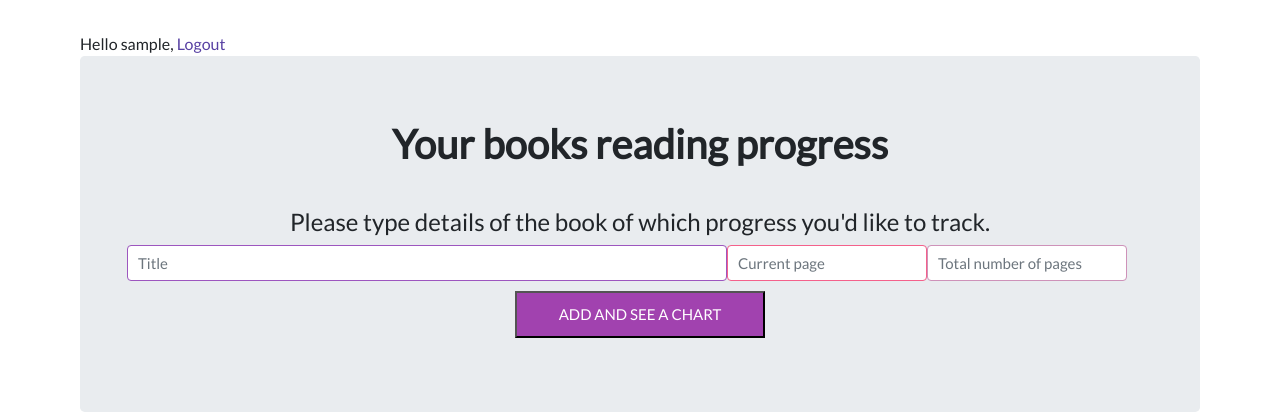
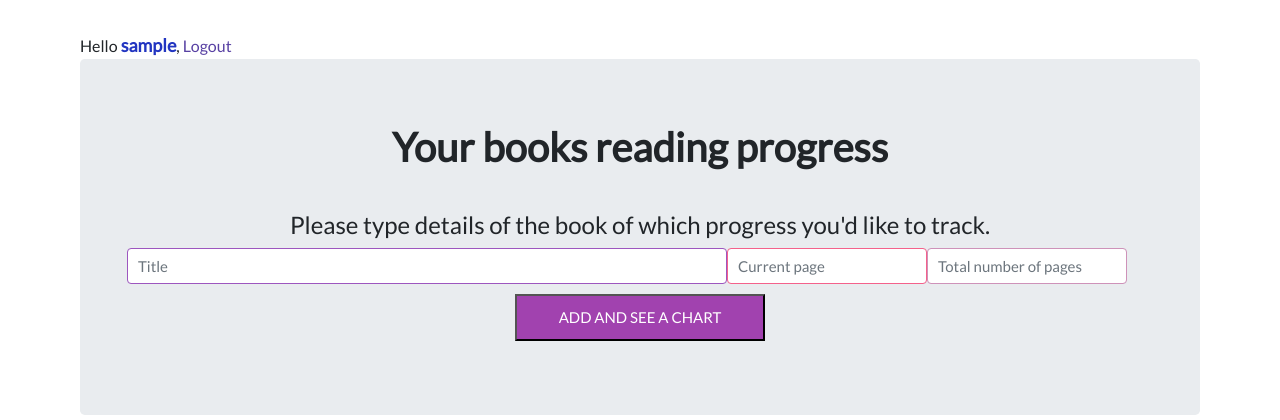
Before and after one commit to WebStar713/reading-process-tracker-app, a Django app: page /mylist/ in a window 1280 px wide. Shown: the top 420 px of the page. Run offline with Django 3.2, Linux system fonts and the light colour scheme; the visitor is signed in with stand-in values (Sample User, id 1); data that the repository does not hold is empty; parts of the project's set-up code (start-up, migrations or seed data) failed here and were passed over; some libraries are stand-ins or nearby versions.

Commit message:
Refactoring

```diff
--- a/project/app/static/base.css
+++ b/project/app/static/base.css
@@ -79,3 +79,9 @@ body {
 a {
     color: #5841A3;
 }
+
+/* styling for NAME in: Hello NAME, Logout */
+b {
+    color: #2235c1;
+    font-size:18px;
+}
--- a/project/app/templates/base.html
+++ b/project/app/templates/base.html
@@ -11,7 +11,7 @@
     <body>
         <div id="welcome">
             {% if request.user.is_authenticated %}
-                Hello {{ request.user.username }},
+                Hello <b>{{ request.user.username }}</b>,
                 <a href="{% url "logout" %}">Logout</a>
             {% endif %}
         </div>
```
